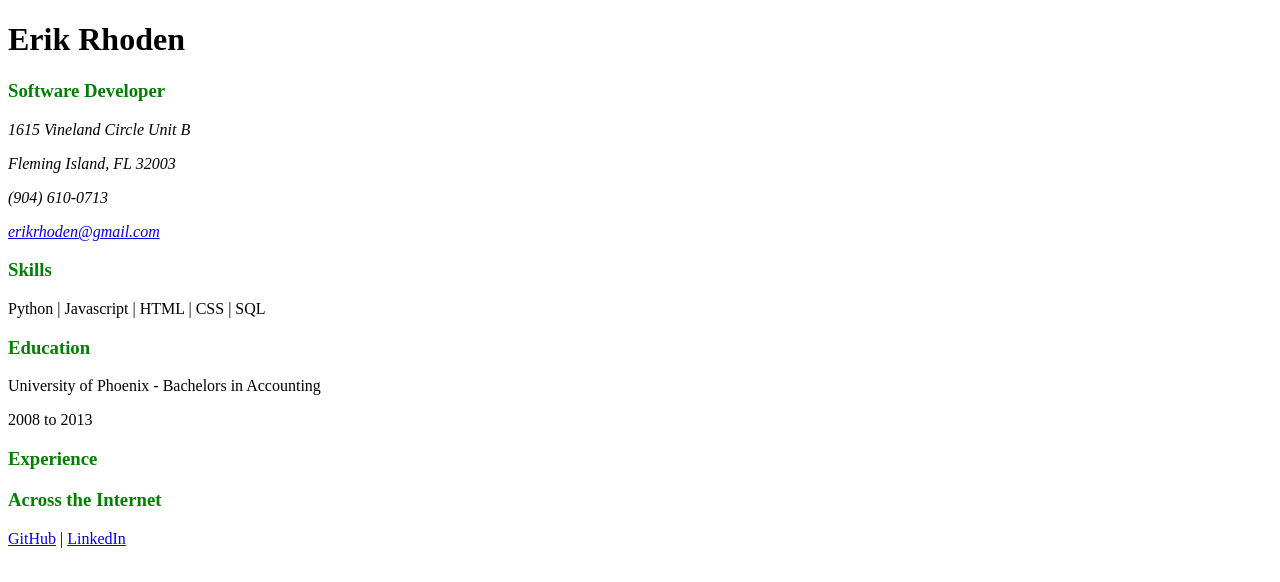
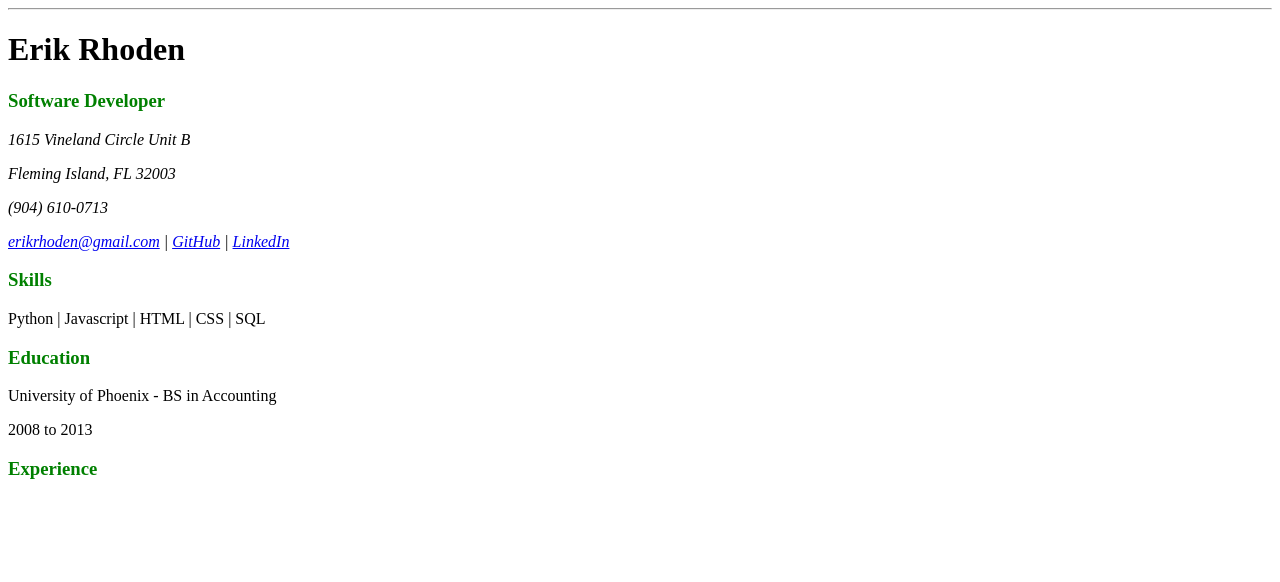
Before and after one commit to Erik-Rhoden/cv, a plain HTML site: page index.html in a window 1280 px wide. Drawn offline with Linux system fonts and the light colour scheme.

Commit message:
reorganized and added break to the top

```diff
--- a/index.html
+++ b/index.html
@@ -23,6 +23,7 @@
 </head>
 <body>
     <header>
+        <hr>
         <h1>Erik Rhoden</h1>
         <h3 style= "color:green;">Software Developer</h3>
         <section>
@@ -30,7 +31,11 @@
                 <p>1615 Vineland Circle Unit B</p>
                 <p>Fleming Island, FL 32003</p>
                 <p>(904) 610-0713</p>
-                <p><a href="mailto:erikrhoden@gmail.com">erikrhoden@gmail.com</a></p>
+                <p>
+                    <a href="mailto:erikrhoden@gmail.com">erikrhoden@gmail.com</a> |
+                    <a href="https://github.com/Erik-Rhoden" target="_blank">GitHub</a> |
+                    <a href="https://linkedin.com/in/Erik-Rhoden" target="_blank">LinkedIn</a>
+                </p>
             </address>
         </section>
     </header>
@@ -41,20 +46,13 @@
         </section>
         <section>
             <h3 style="color:green;">Education</h3>
-            <p>University of Phoenix - Bachelors in Accounting</p>
+            <p>University of Phoenix - BS in Accounting</p>
             <time datetime="2008">2008 to </time><time datetime="2013">2013</time>
         </section>
         <section>
             <h3 style="color:green;">Experience</h3>
 
         </section>
-        <section>
-            <h3 style="color:green;">Across the Internet</h3>
-            <p>
-                <a href="https://github.com/Erik-Rhoden" target="_blank">GitHub</a> |
-                <a href="https://linkedin.com/in/Erik-Rhoden" target="_blank">LinkedIn</a>
-            </p>
-        </section>
     </main>
 </body>
 </html>
```
